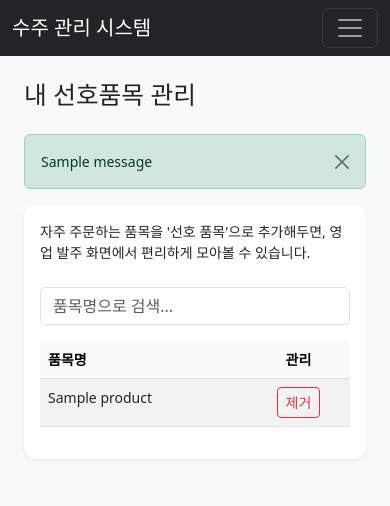
After one commit to rnjsdbswo123/suju_order, a Django app: page /masters/favorites/ in a window 390 px wide. The commit adds this page. Shown: the top 506 px of the page. Run offline with Django 5.2, Linux system fonts and the light colour scheme; a user stored in the database is signed in; tables that the repository leaves empty hold one stand-in row (values such as "Sample post"); one stand-in notice (Sample message) is shown.

Commit message:
feat: 영업팀 발주 기능 추가 (Add Sales Team Ordering Feature)
- 영업팀 전용 발주 화면 및 선호 품목 관리 기능 추가

- 역할(영업팀, 관리자, 생산부)에 따른 로그인 초기 화면 리디렉션 기능 구현

- 모바일 화면 네비게이션 바 오류 수정 및 UI 개선

- 수주 현황판 페이지 템플릿 렌더링 오류 수정

```diff
--- a/SujuOrderSystem/settings.py
+++ b/SujuOrderSystem/settings.py
@@ -155,8 +155,8 @@ REST_FRAMEWORK = {
     'DATE_FORMAT': "%Y-%m-%d",
 }
 
-# 로그인 성공 시 이동할 페이지 (발주 등록 화면)
-LOGIN_REDIRECT_URL = '/api/production/status/'
+# 로그인 성공 시 이동할 페이지 (역할 기반 리디렉션 뷰)
+LOGIN_REDIRECT_URL = '/users/redirect-on-login/'
 
 # 2. 로그아웃 시 이동할 주소 (다시 로그인 창으로)
 LOGOUT_REDIRECT_URL = '/accounts/login/'
--- a/SujuOrderSystem/urls.py
+++ b/SujuOrderSystem/urls.py
@@ -11,6 +11,7 @@ urlpatterns = [
     path('api/orders/', include('orders.urls')),
     path('api/production/', include('production.urls')),
     path('api/masters/', include('masters.urls')),
+    path('users/', include('users.urls')),
     # path('api/audit/', include('audit.urls')),
 
     # [화면 경로]
--- a/masters/urls.py
+++ b/masters/urls.py
@@ -4,7 +4,9 @@ from .views import (
     CustomerProductManageView,
     delete_customer_product,
     get_products_by_customer,
-    search_customers,search_products  # ★ 이 친구가 꼭 import 되어 있어야 합니다!
+    search_customers,
+    search_products,
+    SalesFavoriteProductManageView,
 )
 
 urlpatterns = [
@@ -21,4 +23,7 @@ urlpatterns = [
     # 4. [API] 검색 기능 (이 두 줄이 핵심입니다!)
     path('search/customers/', search_customers, name='customer-search-api'),
     path('search/products/', search_products, name='product-search-api'),
+
+    # 5. [화면] 영업사원 선호품목 관리
+    path('favorites/', SalesFavoriteProductManageView.as_view(), name='sales-favorite-manage'),
 ]
--- a/masters/views.py
+++ b/masters/views.py
@@ -1,5 +1,6 @@
 from django.shortcuts import render, redirect, get_object_or_404
 from django.views.generic import TemplateView
+from django.views import View
 from django.contrib.auth.mixins import LoginRequiredMixin
 from django.contrib import messages
 from rest_framework.decorators import api_view
@@ -8,7 +9,7 @@ from django.db.models import Q  # ★ [중요] 검색 기능의 핵심!
 import openpyxl
 
 # 모델 가져오기
-from .models import Customer, Product, CustomerProductMap
+from .models import Customer, Product, CustomerProductMap, SalesFavoriteProduct
 
 # ==========================================
 # 1. [화면] 엑셀 데이터 일괄 업로드
@@ -153,3 +154,49 @@ def search_products(request):
         for p in products
     ]
     return Response({"results": data})
+
+
+# ==========================================
+# 4. [화면] 영업사원 선호품목 관리
+# ==========================================
+class SalesFavoriteProductManageView(LoginRequiredMixin, View):
+    template_name = 'masters/sales_favorite_product_manage.html'
+
+    def get(self, request, *args, **kwargs):
+        # 모든 활성 품목 가져오기
+        all_products = Product.objects.filter(is_active=True).order_by('name')
+
+        # 현재 사용자의 선호 품목 ID 목록 가져오기
+        favorite_product_ids = SalesFavoriteProduct.objects.filter(user=request.user).values_list('product_id', flat=True)
+
+        context = {
+            'products': all_products,
+            'favorite_product_ids': set(favorite_product_ids),
+            'page_title': '내 선호품목 관리'
+        }
+        return render(request, self.template_name, context)
+
+    def post(self, request, *args, **kwargs):
+        product_id = request.POST.get('product_id')
+        action = request.POST.get('action')
+
+        if not product_id or not action:
+            messages.error(request, '잘못된 요청입니다.')
+            return redirect('sales-favorite-manage')
+
+        product = get_object_or_404(Product, id=product_id)
+
+        if action == 'add':
+            # 이미 존재하지 않으면 추가
+            if not SalesFavoriteProduct.objects.filter(user=request.user, product=product).exists():
+                SalesFavoriteProduct.objects.create(user=request.user, product=product)
+                messages.success(request, f'"{product.name}"을(를) 선호 품목에 추가했습니다.')
+
+        elif action == 'remove':
+            # 찾아서 삭제
+            favorite = SalesFavoriteProduct.objects.filter(user=request.user, product=product)
+            if favorite.exists():
+                favorite.delete()
+                messages.success(request, f'"{product.name}"을(를) 선호 품목에서 제거했습니다.')
+
+        return redirect('sales-favorite-manage')
--- a/orders/urls.py
+++ b/orders/urls.py
@@ -1,5 +1,11 @@
 from django.urls import path
-from .views import OrderFormView, OrderCreateView, my_order_list_api, MyOrderListView
+from .views import (
+    OrderFormView,
+    OrderCreateView,
+    my_order_list_api,
+    MyOrderListView,
+    SalesOrderCreateView
+)
 
 urlpatterns = [
     # 1. 발주 작성 화면
@@ -13,4 +19,7 @@ urlpatterns = [
 
     # 4. [보조] 내 발주 데이터만 주는 API (팝업용 - 주소 분리함)
     path('api/list/', my_order_list_api, name='my-order-list-api'),
+
+    # 5. 영업부 발주 작성 화면
+    path('sales/create/', SalesOrderCreateView.as_view(), name='sales-order-create'),
 ]
--- a/templates/base.html
+++ b/templates/base.html
@@ -1,3 +1,4 @@
+{% load auth_tags %}
 <!DOCTYPE html>
 <html lang="ko">
 <head>
@@ -16,31 +17,58 @@
         <div class="container">
             <a class="navbar-brand" href="/">수주 관리 시스템</a>
 
-            <div class="collapse navbar-collapse">
-                <ul class="navbar-nav me-auto">
+            <button class="navbar-toggler" type="button" data-bs-toggle="collapse" data-bs-target="#navbarContent" aria-controls="navbarContent" aria-expanded="false" aria-label="Toggle navigation">
+                <span class="navbar-toggler-icon"></span>
+            </button>
+
+            <div class="collapse navbar-collapse" id="navbarContent">
+                <ul class="navbar-nav me-auto mb-2 mb-lg-0">
                     <li class="nav-item">
                         <a class="nav-link" href="{% url 'order-form' %}">새 발주작성</a>
                     </li>
-                    <li class="nav-item">
-                        <a class="nav-link fw-bold" href="/masters/mapping/">🔗 품목 매핑 관리</a>
+
+                    {% is_in_role request.user "영업팀" as is_sales %}
+                    {% is_in_role request.user "관리자" as is_admin %}
+
+                    {% if is_sales or is_admin %}
+                    <li class="nav-item dropdown">
+                        <a class="nav-link dropdown-toggle" href="#" id="navbarDropdownSales" role="button" data-bs-toggle="dropdown" aria-expanded="false">
+                            영업 관리
+                        </a>
+                        <ul class="dropdown-menu" aria-labelledby="navbarDropdownSales">
+                            <li><a class="dropdown-item" href="{% url 'sales-order-create' %}">영업 발주</a></li>
+                            <li><a class="dropdown-item" href="{% url 'sales-favorite-manage' %}">내 선호품목 관리</a></li>
+                        </ul>
                     </li>
-                    <li class="nav-item">
-                        <a class="nav-link" href="/masters/upload/">📂 엑셀 업로드</a>
+                    {% endif %}
+
+                    {% if is_admin %}
+                    <li class="nav-item dropdown">
+                        <a class="nav-link dropdown-toggle" href="#" id="navbarDropdownAdmin" role="button" data-bs-toggle="dropdown" aria-expanded="false">
+                            기준 정보
+                        </a>
+                        <ul class="dropdown-menu" aria-labelledby="navbarDropdownAdmin">
+                            <li><a class="dropdown-item" href="{% url 'customer-product-manage' %}">🔗 품목 매핑 관리</a></li>
+                            <li><a class="dropdown-item" href="{% url 'data-upload' %}">📂 엑셀 업로드</a></li>
+                        </ul>
                     </li>
+                    {% endif %}
                 </ul>
 
-                <ul class="navbar-nav ms-auto">
+                <ul class="navbar-nav ms-auto mb-2 mb-lg-0">
                     {% if user.is_authenticated %}
-                        <li class="nav-item">
-                            <span class="nav-link text-light">
-                                <strong>{{ user.username }}</strong>님 접속 중
-                            </span>
-                        </li>
-                        <li class="nav-item">
-                            <form action="{% url 'logout' %}" method="post" style="display:inline;">
-                                {% csrf_token %}
-                                <button type="submit" class="btn btn-link nav-link" style="text-decoration:none;">로그아웃</button>
-                            </form>
+                        <li class="nav-item dropdown">
+                            <a class="nav-link dropdown-toggle text-light" href="#" id="navbarDropdownUser" role="button" data-bs-toggle="dropdown" aria-expanded="false">
+                                <strong>{{ user.username }}</strong>님 [{{ user.user_roles.first.role.name|default:'역할없음' }}]
+                            </a>
+                            <ul class="dropdown-menu dropdown-menu-end" aria-labelledby="navbarDropdownUser">
+                                <li>
+                                    <form action="{% url 'logout' %}" method="post">
+                                        {% csrf_token %}
+                                        <button type="submit" class="dropdown-item">로그아웃</button>
+                                    </form>
+                                </li>
+                            </ul>
                         </li>
                     {% else %}
                         <li class="nav-item">
@@ -56,6 +84,7 @@
         {% block content %}{% endblock %}
     </div>
 
+    <script src="https://cdn.jsdelivr.net/npm/bootstrap@5.3.0/dist/js/bootstrap.bundle.min.js"></script>
     <script src="https://cdn.jsdelivr.net/npm/axios/dist/axios.min.js"></script>
     {% block scripts %}{% endblock %}
 </body>
--- /dev/null
+++ b/templates/masters/sales_favorite_product_manage.html
@@ -0,0 +1,99 @@
+{% extends "base.html" %}
+
+{% block title %}{{ page_title }}{% endblock %}
+
+{% block content %}
+<div class="container mt-4">
+    <h2 class="mb-4">{{ page_title }}</h2>
+
+    {% if messages %}
+        {% for message in messages %}
+            <div class="alert alert-{{ message.tags }} alert-dismissible fade show" role="alert">
+                {{ message }}
+                <button type="button" class="btn-close" data-bs-dismiss="alert" aria-label="Close"></button>
+            </div>
+        {% endfor %}
+    {% endif %}
+
+    <div class="card">
+        <div class="card-body">
+            <p class="card-text mb-4">
+                자주 주문하는 품목을 '선호 품목'으로 추가해두면, 영업 발주 화면에서 편리하게 모아볼 수 있습니다.
+            </p>
+
+            <!-- 검색창 추가 -->
+            <div class="mb-3">
+                <input type="text" id="product-search" class="form-control" placeholder="품목명으로 검색...">
+            </div>
+
+            <div class="table-responsive">
+                <table class="table table-striped table-hover">
+                    <thead class="table-light">
+                        <tr>
+                            <th scope="col">품목명</th>
+                            <th scope="col" class="text-center">관리</th>
+                        </tr>
+                    </thead>
+                    <tbody id="product-table-body">
+                        {% for product in products %}
+                        <tr class="product-row">
+                            <td class="product-name">{{ product.name }}</td>
+                            <td class="text-center">
+                                {% if product.id in favorite_product_ids %}
+                                    <form action="{% url 'sales-favorite-manage' %}" method="post" class="d-inline">
+                                        {% csrf_token %}
+                                        <input type="hidden" name="product_id" value="{{ product.id }}">
+                                        <input type="hidden" name="action" value="remove">
+                                        <button type="submit" class="btn btn-sm btn-outline-danger">
+                                            <i class="fas fa-star"></i> 제거
+                                        </button>
+                                    </form>
+                                {% else %}
+                                    <form action="{% url 'sales-favorite-manage' %}" method="post" class="d-inline">
+                                        {% csrf_token %}
+                                        <input type="hidden" name="product_id" value="{{ product.id }}">
+                                        <input type="hidden" name="action" value="add">
+                                        <button type="submit" class="btn btn-sm btn-primary">
+                                            <i class="far fa-star"></i> 추가
+                                        </button>
+                                    </form>
+                                {% endif %}
+                            </td>
+                        </tr>
+                        {% empty %}
+                        <tr>
+                            <td colspan="2" class="text-center">등록된 품목이 없습니다.</td>
+                        </tr>
+                        {% endfor %}
+                    </tbody>
+                </table>
+            </div>
+        </div>
+    </div>
+</div>
+{% endblock %}
+
+{% block scripts %}
+<script>
+document.addEventListener('DOMContentLoaded', function() {
+    const searchInput = document.getElementById('product-search');
+    const tableBody = document.getElementById('product-table-body');
+    const rows = tableBody.getElementsByClassName('product-row');
+
+    searchInput.addEventListener('keyup', function(event) {
+        const searchTerm = event.target.value.toLowerCase();
+
+        for (let i = 0; i < rows.length; i++) {
+            const row = rows[i];
+            const name = row.querySelector('.product-name').textContent.toLowerCase();
+
+            if (name.includes(searchTerm)) {
+                row.style.display = '';
+            } else {
+                row.style.display = 'none';
+            }
+        }
+    });
+});
+</script>
+{% endblock %}
--- a/templates/orders/order_form.html
+++ b/templates/orders/order_form.html
@@ -168,8 +168,7 @@
                 container.innerHTML += `
                     <div class="d-flex align-items-center justify-content-between mb-2 p-2 border-bottom product-item" data-id="${p.id}">
                         <div>
-                            <span class="fw-bold fs-5">${p.name}</span>
-                            <br><span class="text-muted small">Code: ${p.sku}</span>
+                            <span class="fw-bold" style="font-size: 1rem;">${p.name}</span>
                         </div>
                         <div style="width: 140px;">
                             <input type="number" class="form-control text-end fw-bold qty-input" style="font-size:1.2rem;" placeholder="0" min="0">
--- a/templates/production/production_status.html
+++ b/templates/production/production_status.html
@@ -242,9 +242,9 @@
     </div>
 </div>
 
-<script src="https://cdn.jsdelivr.net/npm/axios/dist/axios.min.js"></script>
-<script src="https://cdn.jsdelivr.net/npm/bootstrap@5.3.0/dist/js/bootstrap.bundle.min.js"></script>
+{% endblock %}
 
+{% block scripts %}
 <script>
     function getCsrfToken() { const tokenInput = document.querySelector('[name=csrfmiddlewaretoken]'); return tokenInput ? tokenInput.value : ''; }
     function toggleGroupChecks(source, groupClass) { document.querySelectorAll('.' + groupClass + ' .line-check:not([disabled])').forEach(cb => cb.checked = source.checked); }
@@ -291,4 +291,4 @@
         } catch (err) { alert("오류 발생"); }
     }
 </script>
-{% endblock %}
+{% endblock scripts %}
--- /dev/null
+++ b/users/templatetags/auth_tags.py
@@ -0,0 +1,9 @@
+# users/templatetags/auth_tags.py
+from django import template
+from users.permissions import is_in_role as is_in_role_func
+
+register = template.Library()
+
+@register.simple_tag
+def is_in_role(user, role_name):
+    return is_in_role_func(user, role_name)
--- /dev/null
+++ b/users/urls.py
@@ -0,0 +1,8 @@
+from django.urls import path
+from .views import role_based_login_redirect_view
+
+app_name = 'users'
+
+urlpatterns = [
+    path('redirect-on-login/', role_based_login_redirect_view, name='login-redirect'),
+]
```
Also changed, not shown: masters/models.py (+18 -0 lines), orders/views.py (+67 -1 lines), templates/orders/sales_order_form.html (added, +172 -0 lines), users/permissions.py (+10 -1 lines), users/views.py (+20 -2 lines), masters/migrations/0002_salesfavoriteproduct.py (added), masters/migrations/0003_add_internal_sales_customer.py (added), users/templatetags/__init__.py (added).
